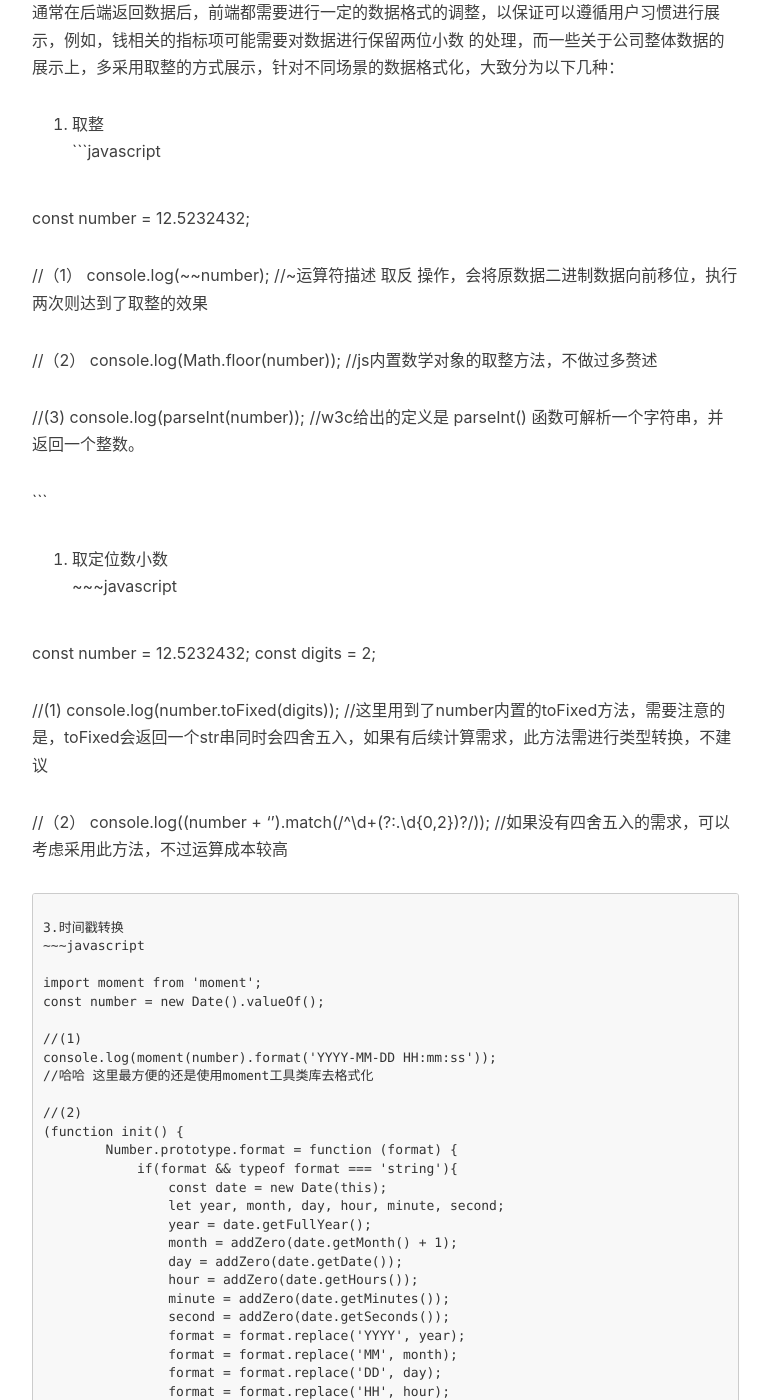
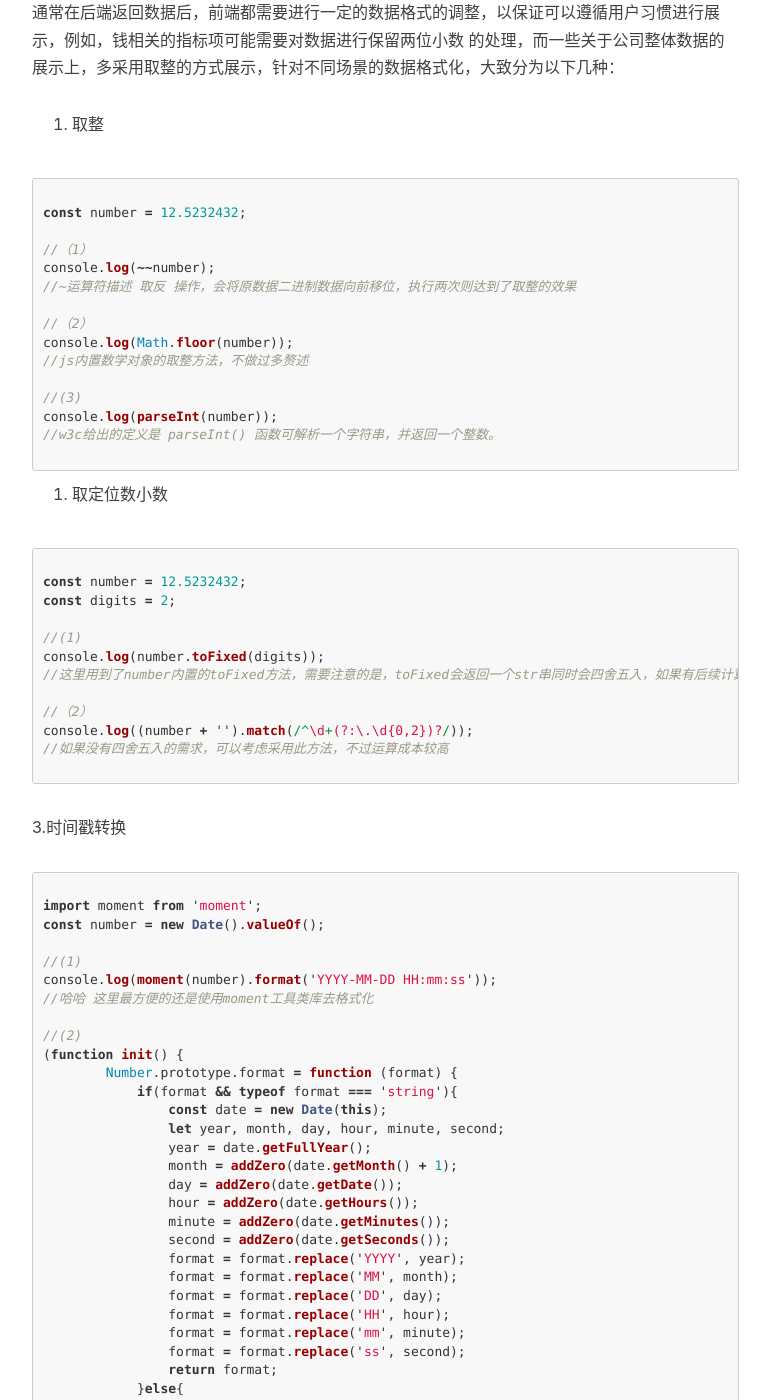
Before and after one commit to clark-maybe/fanliang8023.github.io, a Jekyll site: the page built from _posts/2020-04-13-JS中关于Number的格式化与类型转换杂谈-算法.md, in a window 1280 px wide and 1400 px high, scrolled down 822 px. Shown: the whole window, without its empty margins (233-1003 px from the left). Built offline with Jekyll 4.4.1, drawn with Linux system fonts in a browser that asks for light colours; nearby versions of some CDN libraries; comment, search, counter and statistics services are not loaded; some of the changed text lies outside the part shown.

Commit message:
addNewCode

````diff
--- a/_posts/2020-04-13-JS中关于Number的格式化与类型转换杂谈-算法.md
+++ b/_posts/2020-04-13-JS中关于Number的格式化与类型转换杂谈-算法.md
@@ -19,7 +19,8 @@ tag: 技术分享
 
 
 1. 取整
-```javascript
+
+~~~javascript
 
 const number = 12.5232432;
 
@@ -35,9 +36,10 @@ console.log(Math.floor(number));
 console.log(parseInt(number));
 //w3c给出的定义是  parseInt() 函数可解析一个字符串，并返回一个整数。
 
-```
+~~~
 
 2. 取定位数小数
+
 ~~~javascript
 
 const number = 12.5232432;
@@ -54,6 +56,7 @@ console.log((number + '').match(/^\d+(?:\.\d{0,2})?/));
 ~~~
 
 3.时间戳转换
+
 ~~~javascript
 
 import moment from 'moment';
````
